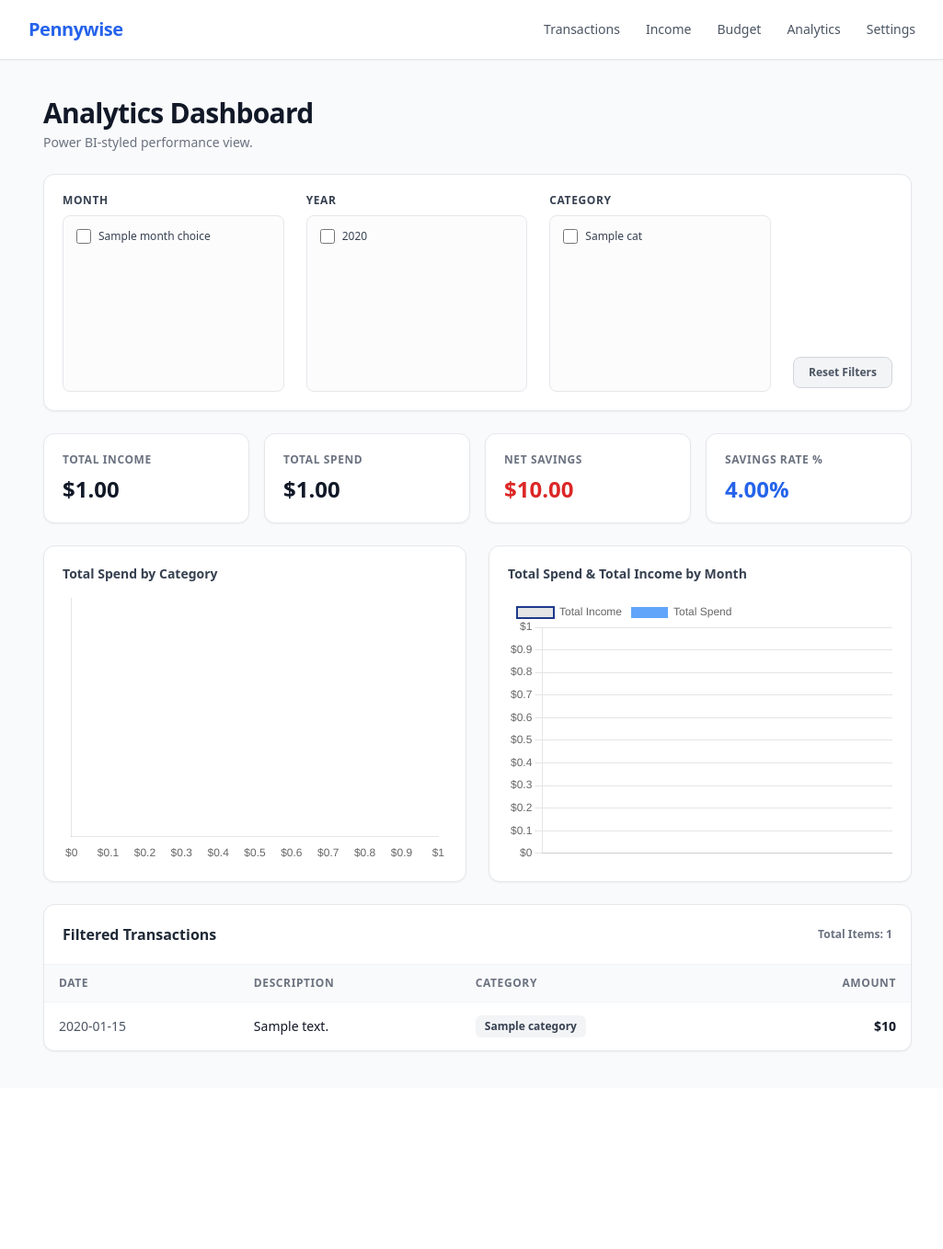
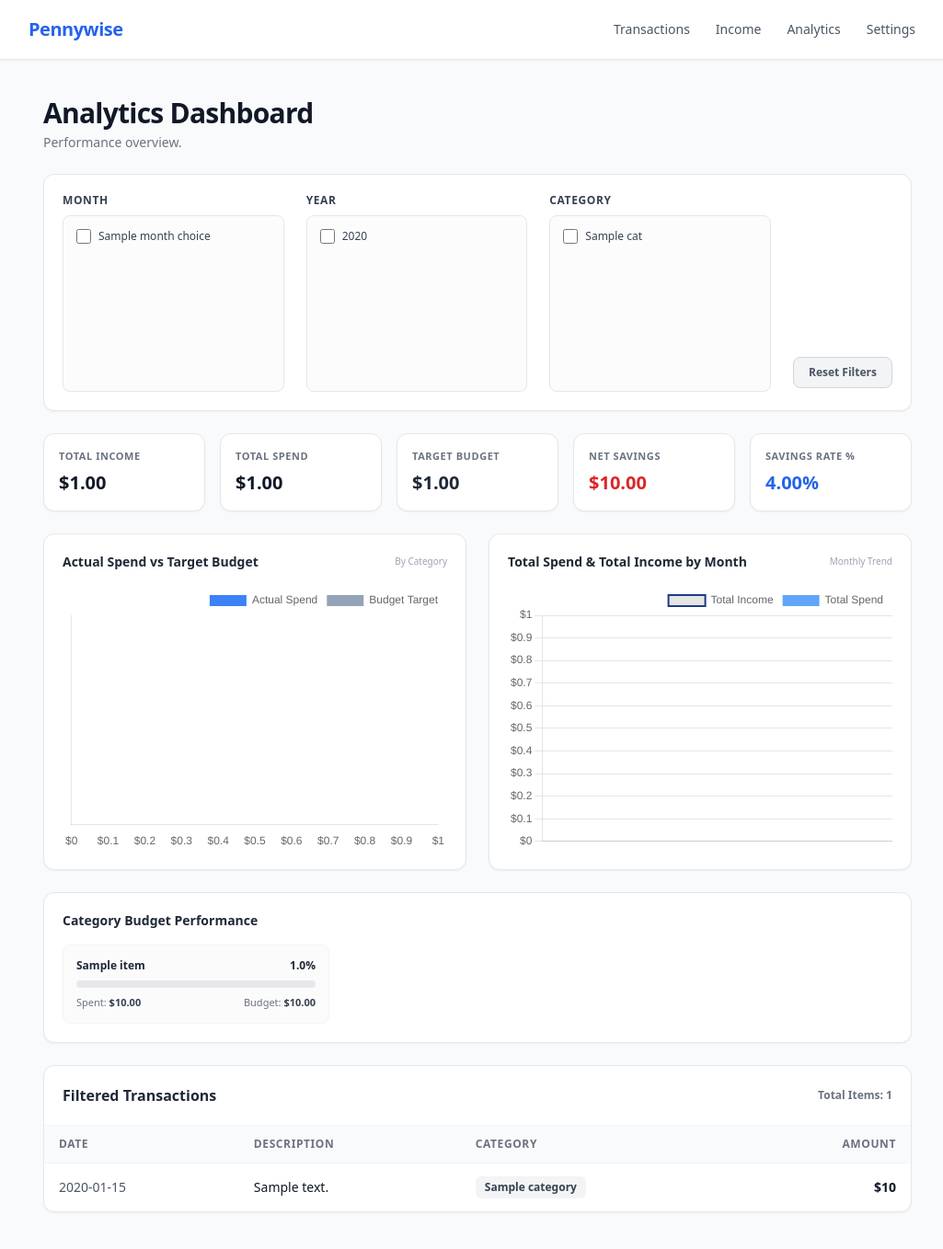
Before and after one commit to kevzjhu/pennywise, a Django app: template transactions/templates/transactions/analytics.html in a window 1280 px wide. Shown: the whole page at 92% size, without its empty margins (121-1146 px from the left). Before the commit the page ends 1144 px from the top, so only its background shows below. Run offline with Django 3.2, Linux system fonts and the light colour scheme; the template is opened without the code that fills it: most values are stand-ins (such as "Sample title", 1, 10 or a date in 2020); some libraries are stand-ins or nearby versions.

Commit message:
added monthly budget to categories and analytics page
deleted budget page because it would be redundant

```diff
--- a/transactions/models.py
+++ b/transactions/models.py
@@ -6,6 +6,7 @@ from django.db import models
 # Create your models here.
 class Category(models.Model):
     name = models.CharField(max_length=50, unique=True)
+    monthly_budget = models.DecimalField(max_digits=10, decimal_places=2, default=0.00) # 💡 Added monthly budget field
 
     class Meta:
         verbose_name_plural = "Categories"
@@ -131,7 +132,7 @@ class PaycheckTransaction(models.Model):
     template = models.ForeignKey(PaycheckTemplate, on_delete=models.SET_NULL, null=True, blank=True)
     source_name = models.CharField(max_length=100)
     amount = models.DecimalField(max_digits=10, decimal_places=2)
-    date = models.DateField()
+    date = models.DateField(db_index=True)
 
     class Meta:
         ordering = ['-date']
--- a/transactions/templates/transactions/_analytics_content.html
+++ b/transactions/templates/transactions/_analytics_content.html
@@ -1,30 +1,37 @@
-<!-- KPI Cards Row -->
-<div class="grid grid-cols-1 md:grid-cols-4 gap-4 mb-6">
-    <div class="bg-white p-5 rounded-xl border border-gray-200 shadow-sm">
-        <p class="text-xs font-semibold uppercase tracking-wider text-gray-500">Total Income</p>
-        <p class="text-2xl font-bold text-gray-900 mt-2">${{ total_income|floatformat:2 }}</p>
+<!-- KPI Cards Row (5 Cards Grid) -->
+<div class="grid grid-cols-1 sm:grid-cols-2 lg:grid-cols-5 gap-4 mb-6">
+    <div class="bg-white p-4 rounded-xl border border-gray-200 shadow-sm">
+        <p class="text-[11px] font-semibold uppercase tracking-wider text-gray-500">Total Income</p>
+        <p class="text-xl font-bold text-gray-900 mt-1.5">${{ total_income|floatformat:2 }}</p>
     </div>
-    <div class="bg-white p-5 rounded-xl border border-gray-200 shadow-sm">
-        <p class="text-xs font-semibold uppercase tracking-wider text-gray-500">Total Spend</p>
-        <p class="text-2xl font-bold text-gray-900 mt-2">${{ total_spend|floatformat:2 }}</p>
+    <div class="bg-white p-4 rounded-xl border border-gray-200 shadow-sm">
+        <p class="text-[11px] font-semibold uppercase tracking-wider text-gray-500">Total Spend</p>
+        <p class="text-xl font-bold text-gray-900 mt-1.5">${{ total_spend|floatformat:2 }}</p>
     </div>
-    <div class="bg-white p-5 rounded-xl border border-gray-200 shadow-sm">
-        <p class="text-xs font-semibold uppercase tracking-wider text-gray-500">Net Savings</p>
-        <p class="text-2xl font-bold {% if net_savings >= 0 %}text-green-600{% else %}text-red-600{% endif %} mt-2">
+    <div class="bg-white p-4 rounded-xl border border-gray-200 shadow-sm">
+        <p class="text-[11px] font-semibold uppercase tracking-wider text-gray-500">Target Budget</p>
+        <p class="text-xl font-bold text-gray-800 mt-1.5">${{ total_budget|floatformat:2 }}</p>
+    </div>
+    <div class="bg-white p-4 rounded-xl border border-gray-200 shadow-sm">
+        <p class="text-[11px] font-semibold uppercase tracking-wider text-gray-500">Net Savings</p>
+        <p class="text-xl font-bold {% if net_savings >= 0 %}text-emerald-600{% else %}text-red-600{% endif %} mt-1.5">
             ${{ net_savings|floatformat:2 }}
         </p>
     </div>
-    <div class="bg-white p-5 rounded-xl border border-gray-200 shadow-sm">
-        <p class="text-xs font-semibold uppercase tracking-wider text-gray-500">Savings Rate %</p>
-        <p class="text-2xl font-bold text-blue-600 mt-2">{{ savings_rate|floatformat:2 }}%</p>
+    <div class="bg-white p-4 rounded-xl border border-gray-200 shadow-sm">
+        <p class="text-[11px] font-semibold uppercase tracking-wider text-gray-500">Savings Rate %</p>
+        <p class="text-xl font-bold text-blue-600 mt-1.5">{{ savings_rate|floatformat:2 }}%</p>
     </div>
 </div>
 
-<!-- Charts Row (Side by Side - 50% width each) -->
+<!-- Charts Row (Side by Side) -->
 <div class="grid grid-cols-1 lg:grid-cols-2 gap-6 mb-6">
-    <!-- Spend by Category -->
+    <!-- Spend vs Budget by Category (Grouped Bar) -->
     <div class="bg-white p-5 rounded-xl border border-gray-200 shadow-sm flex flex-col justify-between">
-        <h3 class="text-sm font-bold text-gray-700 mb-4">Total Spend by Category</h3>
+        <div class="flex justify-between items-center mb-4">
+            <h3 class="text-sm font-bold text-gray-800">Actual Spend vs Target Budget</h3>
+            <span class="text-[10px] text-gray-400 font-medium">By Category</span>
+        </div>
         <div class="relative h-72">
             <canvas id="categoryChart"></canvas>
         </div>
@@ -32,10 +39,40 @@
 
     <!-- Spend & Income Trend -->
     <div class="bg-white p-5 rounded-xl border border-gray-200 shadow-sm flex flex-col justify-between">
-        <h3 class="text-sm font-bold text-gray-700 mb-4">Total Spend & Total Income by Month</h3>
+        <div class="flex justify-between items-center mb-4">
+            <h3 class="text-sm font-bold text-gray-800">Total Spend & Total Income by Month</h3>
+            <span class="text-[10px] text-gray-400 font-medium">Monthly Trend</span>
+        </div>
         <div class="relative h-72">
             <canvas id="trendChart"></canvas>
         </div>
+    </div>
+</div>
+
+<!-- Category Budget Health Progress Bars -->
+<div class="bg-white p-5 rounded-xl border border-gray-200 shadow-sm mb-6">
+    <h3 class="text-sm font-bold text-gray-800 mb-4">Category Budget Performance</h3>
+    <div class="grid grid-cols-1 md:grid-cols-2 lg:grid-cols-3 gap-4">
+        {% for item in budget_progress_list %}
+        <div class="bg-gray-50/70 p-3.5 rounded-lg border border-gray-100 space-y-2">
+            <div class="flex justify-between items-center text-xs">
+                <span class="font-semibold text-gray-800">{{ item.name }}</span>
+                <span class="font-bold {{ item.text_color }}">{{ item.raw_percent|floatformat:1 }}%</span>
+            </div>
+
+            <!-- Progress Track -->
+            <div class="w-full bg-gray-200 h-2 rounded-full overflow-hidden">
+                <div class="{{ item.status_color }} h-full rounded-full transition-all duration-300" style="width: {{ item.percent }}%;"></div>
+            </div>
+
+            <div class="flex justify-between items-center text-[11px] text-gray-500">
+                <span>Spent: <strong class="text-gray-700">${{ item.spend|floatformat:2 }}</strong></span>
+                <span>Budget: <strong class="text-gray-700">${{ item.budget|floatformat:2 }}</strong></span>
+            </div>
+        </div>
+        {% empty %}
+        <p class="text-xs text-gray-400 col-span-full py-2">No category budget data available.</p>
+        {% endfor %}
     </div>
 </div>
 
@@ -79,7 +116,7 @@
         </table>
     </div>
 
-    <!-- Full-Width Pagination Footer Controls -->
+    <!-- Full-Width Pagination Controls -->
     {% if transactions.paginator.num_pages > 1 %}
     <div class="px-5 py-3 border-t border-gray-100 flex items-center justify-between bg-gray-50/50 text-xs text-gray-600 select-none">
         <div>
@@ -124,35 +161,44 @@
     function renderCharts() {
         if (typeof Chart === 'undefined') return;
 
-        // Destroy existing Chart instances if reloading via HTMX
         if (window.categoryChartInstance) window.categoryChartInstance.destroy();
         if (window.trendChartInstance) window.trendChartInstance.destroy();
 
-        // Data injected safely from Django Context
         const catLabels = {{ cat_labels|safe }};
-        const catData = {{ cat_data|safe }};
+        const catSpend = {{ cat_spend|safe }};
+        const catBudgets = {{ cat_budgets|safe }};
         const trendLabels = {{ trend_labels|safe }};
         const trendSpend = {{ trend_spend|safe }};
         const trendIncome = {{ trend_income|safe }};
 
-        // 1. Category Bar Chart
+        // 1. Grouped Category Bar Chart (Actual Spend vs Budget Target)
         const ctxCat = document.getElementById('categoryChart').getContext('2d');
         window.categoryChartInstance = new Chart(ctxCat, {
             type: 'bar',
             data: {
                 labels: catLabels,
-                datasets: [{
-                    label: 'Total Spend',
-                    data: catData,
-                    backgroundColor: '#3b82f6',
-                    borderRadius: 4
-                }]
+                datasets: [
+                    {
+                        label: 'Actual Spend',
+                        data: catSpend,
+                        backgroundColor: '#3b82f6',
+                        borderRadius: 4
+                    },
+                    {
+                        label: 'Budget Target',
+                        data: catBudgets,
+                        backgroundColor: '#94a3b8',
+                        borderRadius: 4
+                    }
+                ]
             },
             options: {
                 indexAxis: 'y',
                 responsive: true,
                 maintainAspectRatio: false,
-                plugins: { legend: { display: false } },
+                plugins: {
+                    legend: { position: 'top', align: 'end' }
+                },
                 scales: {
                     x: { grid: { display: false }, ticks: { callback: v => '$' + v } },
                     y: { grid: { display: false } }
@@ -160,7 +206,7 @@
             }
         });
 
-        // 2. Combo Trend Chart (Bar Spend + Line Income)
+        // 2. Combo Trend Chart
         const ctxTrend = document.getElementById('trendChart').getContext('2d');
         window.trendChartInstance = new Chart(ctxTrend, {
             data: {
@@ -187,7 +233,7 @@
             options: {
                 responsive: true,
                 maintainAspectRatio: false,
-                plugins: { legend: { position: 'top', align: 'start' } },
+                plugins: { legend: { position: 'top', align: 'end' } },
                 scales: {
                     x: { grid: { display: false } },
                     y: { grid: { borderDash: [4, 4] }, ticks: { callback: v => '$' + v } }
@@ -196,8 +242,6 @@
         });
     }
 
-    // Run immediately if Chart is already loaded (HTMX updates)
-    // or wait for DOMContentLoaded on full page load
     if (typeof Chart !== 'undefined') {
         renderCharts();
     } else {
--- a/transactions/templates/transactions/analytics.html
+++ b/transactions/templates/transactions/analytics.html
@@ -7,7 +7,7 @@
     <div class="flex flex-col md:flex-row md:items-center justify-between gap-4">
         <div>
             <h1 class="text-3xl font-extrabold text-gray-900 tracking-tight">Analytics Dashboard</h1>
-            <p class="text-sm text-gray-500 mt-1">Power BI-styled performance view.</p>
+            <p class="text-sm text-gray-500 mt-1">Performance overview.</p>
         </div>
     </div>
 
--- a/transactions/templates/transactions/base.html
+++ b/transactions/templates/transactions/base.html
@@ -34,10 +34,6 @@
                        class="px-3 py-2 rounded-lg text-sm font-medium transition {% if request.resolver_match.url_name == 'income' %}bg-blue-50 text-blue-600{% else %}text-gray-600 hover:bg-gray-50 hover:text-gray-900{% endif %}">
                         Income
                     </a>
-                    <a href="{% url 'budget' %}"
-                       class="px-3 py-2 rounded-lg text-sm font-medium transition {% if request.resolver_match.url_name == 'budget' %}bg-blue-50 text-blue-600{% else %}text-gray-600 hover:bg-gray-50 hover:text-gray-900{% endif %}">
-                        Budget
-                    </a>
                     <a href="{% url 'analytics' %}"
                        class="px-3 py-2 rounded-lg text-sm font-medium transition {% if request.resolver_match.url_name == 'analytics' %}bg-blue-50 text-blue-600{% else %}text-gray-600 hover:bg-gray-50 hover:text-gray-900{% endif %}">
                         Analytics
@@ -61,7 +57,6 @@
         <div id="mobileNavMenu" class="hidden md:hidden border-t border-gray-100 bg-white px-4 py-2 space-y-1">
             <a href="{% url 'home' %}" class="block px-3 py-2 rounded-md text-base font-medium text-gray-700 hover:bg-gray-50">Transactions</a>
             <a href="{% url 'income' %}" class="block px-3 py-2 rounded-md text-base font-medium text-gray-700 hover:bg-gray-50">Income</a>
-            <a href="{% url 'budget' %}" class="block px-3 py-2 rounded-md text-base font-medium text-gray-700 hover:bg-gray-50">Budgets</a>
             <a href="{% url 'analytics' %}" class="block px-3 py-2 rounded-md text-base font-medium text-gray-700 hover:bg-gray-50">Analytics</a>
             <a href="{% url 'settings' %}" class="block px-3 py-2 rounded-md text-base font-medium text-gray-700 hover:bg-gray-50">Settings</a>
         </div>
--- a/transactions/urls.py
+++ b/transactions/urls.py
@@ -5,7 +5,6 @@ from . import views
 urlpatterns = [
     path('', views.home, name='home'),                      # Transactions Page
     path('income/', views.income, name='income'),           # Income Page
-    path('budget/', views.budget, name='budget'),           # Budget Page
     path('analytics/', views.analytics, name='analytics'),  # Analytics Page
     path('settings/', views.settings, name='settings'),     # Settings Page
 ]
```
Also changed, not shown: transactions/templates/transactions/budget.html (deleted, +0 -15 lines), transactions/templates/transactions/settings.html (+83 -64 lines), transactions/views.py (+90 -25 lines), transactions/migrations/0010_alter_paychecktransaction_date.py (added), transactions/migrations/0011_category_monthly_budget.py (added).
